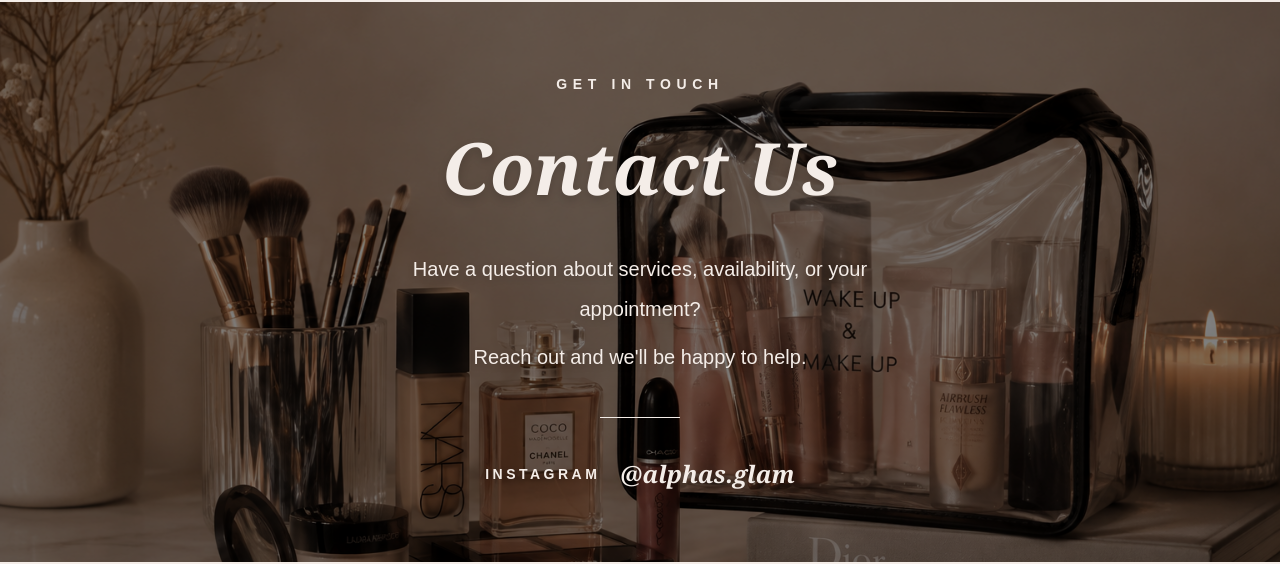
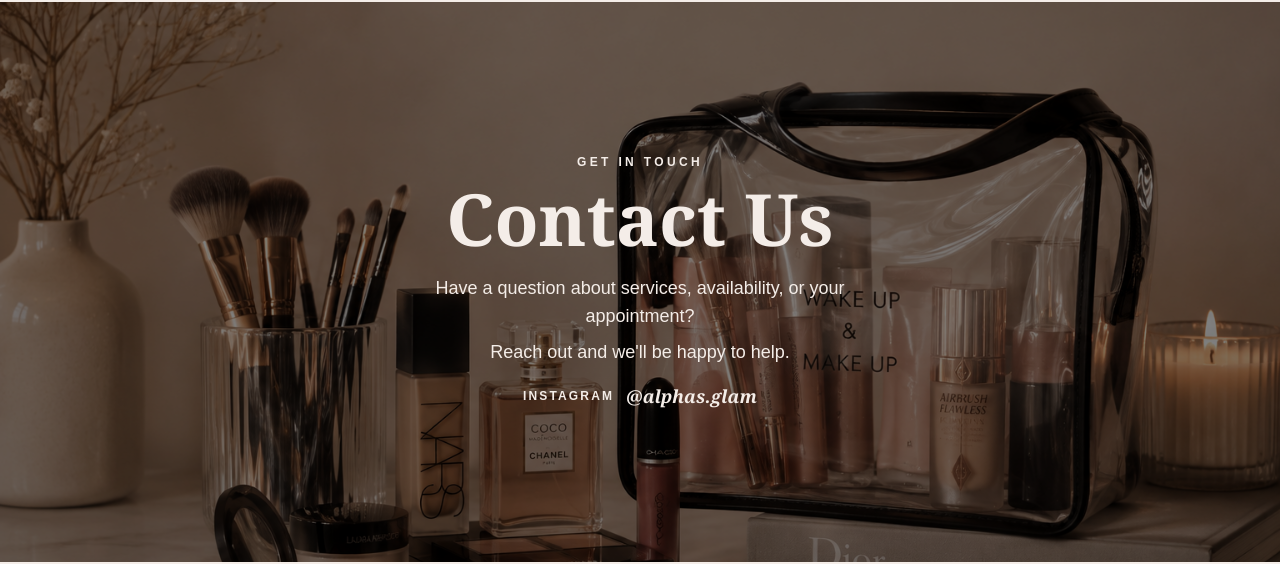
Before and after one commit to funshothanni/Alphas-Glam, a Next.js app: page / in a window 1280 px wide. Shown: the part 846-1410 px from the top of the page. Built offline with nearby package versions, Linux system fonts and the light colour scheme.

Commit message:
contact page update

```diff
--- a/components/Contact.tsx
+++ b/components/Contact.tsx
@@ -22,39 +22,28 @@
 
                 {/* Contact content */}
                 <div className="absolute inset-0 flex items-center justify-center px-6 text-center">
-                    <div
-                        className="max-w-2xl"
-                        style={{ color: "#f4ede8" }}
-                    >
-                        {/* Small heading */}
-                        <p className="mb-8 text-xs font-semibold uppercase tracking-[0.4em] sm:text-sm">
+                    <div className="w-full max-w-2xl" style={{ color: "#f4ede8" }}>
+
+                        <p className="mb-3 text-[11px] font-semibold uppercase tracking-[0.28em] sm:text-xs">
                             Get in Touch
                         </p>
 
-                        {/* Main heading */}
-                        <h2 className="font-serif text-5xl font-bold italic leading-[1.15] drop-shadow-lg sm:text-6xl md:text-7xl">
+                        <h2 className="font-serif text-5xl font-bold leading-none sm:text-6xl md:text-7xl">
                             Contact Us
                         </h2>
 
-                        {/* Description */}
-                        <p className="mx-auto mt-10 max-w-xl text-base font-medium leading-8 drop-shadow-md sm:text-lg sm:leading-9 md:text-xl md:leading-10">
+                        <p className="mx-auto mt-5 max-w-lg text-sm font-medium leading-6 sm:text-base sm:leading-7 md:text-lg">
                             Have a question about services, availability, or your
+                            <br className="hidden sm:block" />
                             appointment?
-                            <br className="hidden sm:block" />
-                            <span className="inline-block mt-2">
-                Reach out and we&apos;ll be happy to help.
-            </span>
                         </p>
 
-                        {/* Decorative line */}
-                        <div
-                            className="mx-auto my-10 h-px w-20"
-                            style={{ backgroundColor: "#f4ede8" }}
-                        />
+                        <p className="mt-2 text-sm font-medium sm:text-base md:text-lg">
+                            Reach out and we&apos;ll be happy to help.
+                        </p>
 
-                        {/* Instagram */}
-                        <div className="flex flex-col items-center justify-center gap-3 sm:flex-row sm:gap-5">
-            <span className="text-xs font-bold uppercase tracking-[0.25em] sm:text-sm">
+                        <div className="mt-4 flex items-center justify-center gap-3">
+            <span className="text-[10px] font-bold uppercase tracking-[0.18em] sm:text-xs">
                 Instagram
             </span>
 
@@ -62,7 +51,7 @@
                                 href="https://www.instagram.com/alphas.glam"
                                 target="_blank"
                                 rel="noopener noreferrer"
-                                className="font-serif text-xl font-semibold italic underline-offset-4 transition duration-300 hover:underline sm:text-2xl"
+                                className="font-serif text-base font-semibold italic hover:underline sm:text-lg"
                                 style={{ color: "#f4ede8" }}
                             >
                                 @alphas.glam
@@ -70,7 +59,6 @@
                         </div>
                     </div>
                 </div>
-
             </div>
         </section>
     );
```
